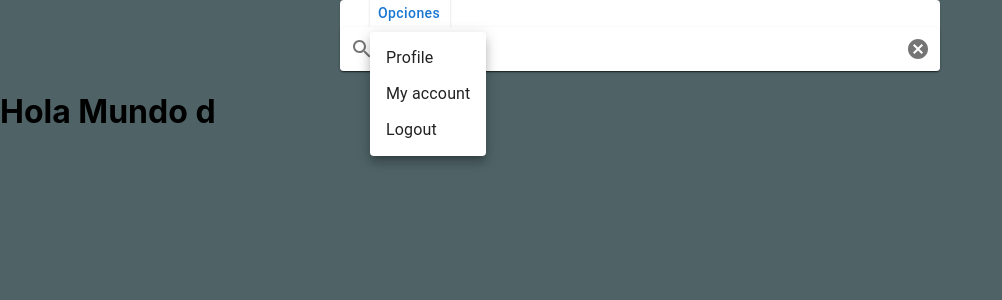
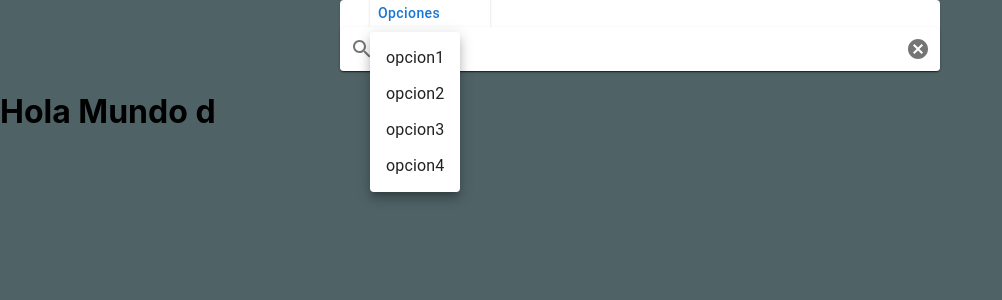
Before and after one commit to BeduTeam8/FrontEndReact, a React (Create React App) app: page / in a window 1280 px wide. Both pictures are taken after a click on the button "Opciones". Shown: the top 300 px of the page, without its empty margins (0-1002 px from the left). Built offline with nearby package versions, Linux system fonts and the light colour scheme.

Commit message:
menu desplegable funcional

```diff
--- a/src/components/BarSearch.js
+++ b/src/components/BarSearch.js
@@ -14,9 +14,9 @@ export default function BarSearch() {
     component="form"
         sx={{ m: 'auto', display: 'flex', flexDirection: 'column', width: 600 }}>
     <Paper
-        sx={{ m: '-5px auto -5px 30px',p:'auto -5px' ,width: 80 }}
+        sx={{ m: '-5px auto -5px 30px',p:'auto -5px' ,width: 120 }}
     >
-    <BasicMenu sx={{width:80 }}></BasicMenu>
+    <BasicMenu></BasicMenu>
     </Paper>
     <Paper
       component="form"
--- a/src/components/MenuInSearchResults.js
+++ b/src/components/MenuInSearchResults.js
@@ -5,15 +5,32 @@ import MenuItem from '@mui/material/MenuItem';
 
 
 export default function BasicMenu() {
+  let menu = ["opcion1","opcion2","opcion3","opcion4"]
   const [anchorEl, setAnchorEl] = React.useState(null);
-  const open = Boolean(anchorEl);
+
+  let [opciones,setOpciones] = React.useState('Opciones'
+);
+  const open =  Boolean(anchorEl);
+
   const handleClick = (event) => {
     setAnchorEl(event.currentTarget);
   };
-  const handleClose = () => {
+  const handleClose = (event) => {
     setAnchorEl(null);
+    if(event.target.innerText!==""){
+    setOpciones(opciones = event.target.innerText)
+    }else(setOpciones(opciones="Opciones"))
+
   };
-  let Opciones = 'Opciones';
+
+  function SetMenu(){
+    let menuready = menu.map((element)=>{
+      return <MenuItem onClick={handleClose}>{element}</MenuItem>
+    })
+    return menuready
+
+  }
+
 
   return (
     <div>
@@ -25,7 +42,7 @@ export default function BasicMenu() {
         onClick={handleClick}
         style={{textTransform:'none'}}
       >
-        {Opciones}
+        {opciones}
       </Button>
       <Menu
         id="basic-menu"
@@ -36,9 +53,8 @@ export default function BasicMenu() {
           'aria-labelledby': 'basic-button',
         }}
       >
-        <MenuItem onClick={handleClose}>Profile</MenuItem>
-        <MenuItem onClick={handleClose}>My account</MenuItem>
-        <MenuItem onClick={handleClose}>Logout</MenuItem>
+
+      {SetMenu()}
       </Menu>
     </div>
   );
```
